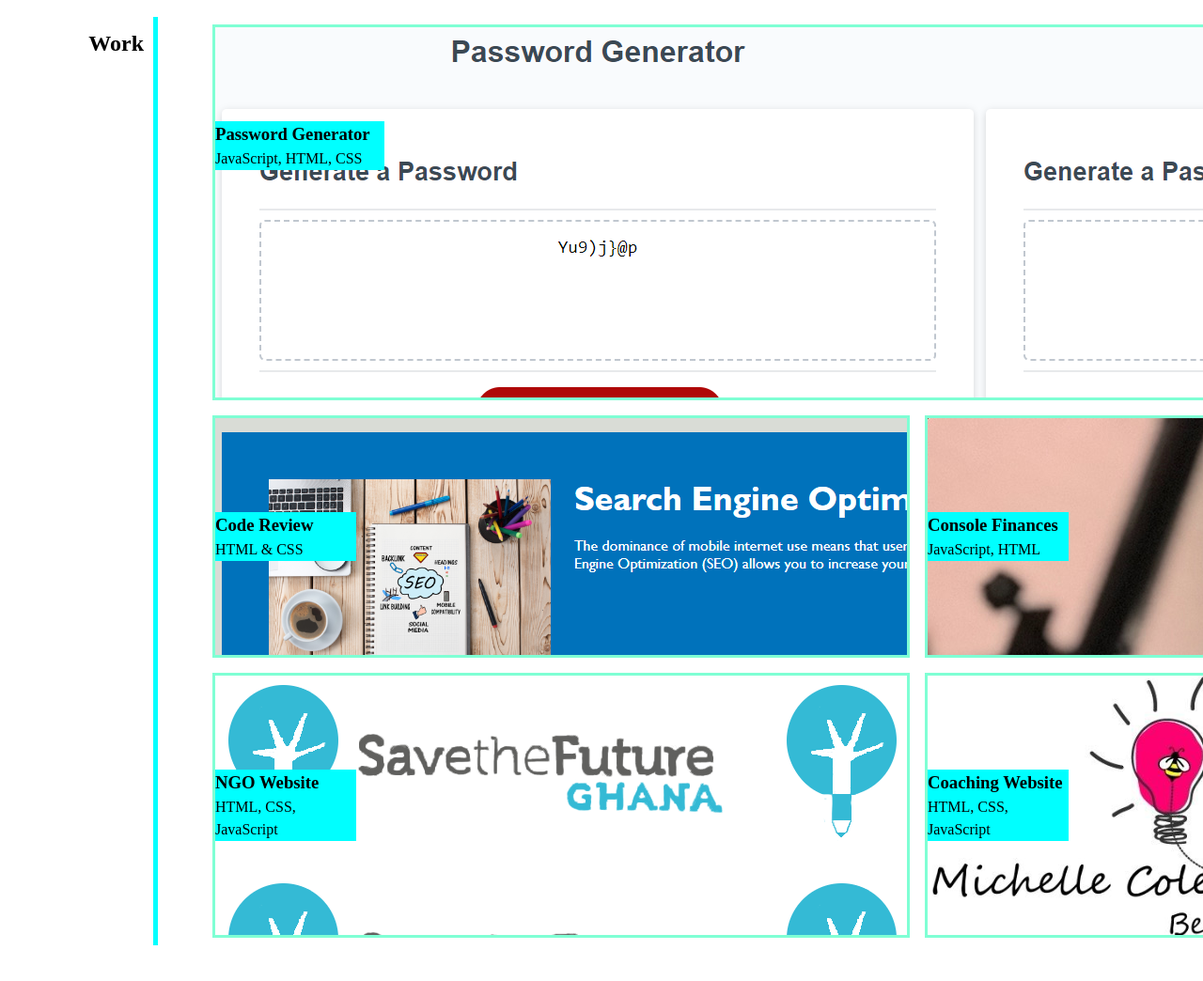
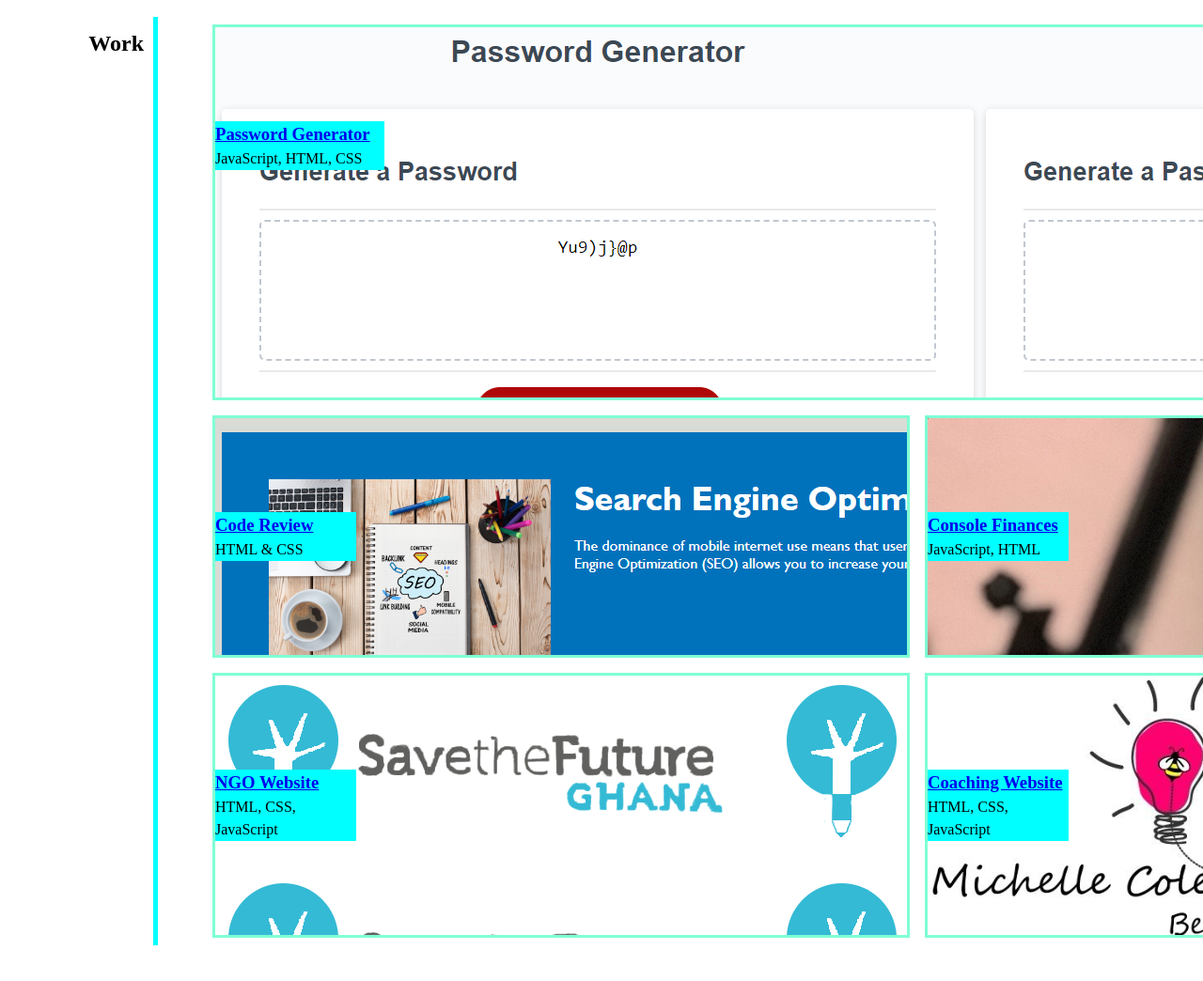
Before and after one commit to Sam-Wisdoms/samwisdoms-portfolio, a plain HTML site: page index.html in a window 1280 px wide. Shown: the part 500-1544 px from the top of the page at 94% size. Drawn offline with Linux system fonts and the light colour scheme.

Commit message:
Added links

```diff
--- a/index.html
+++ b/index.html
@@ -42,31 +42,31 @@
       <div class="projects-container content">
         <div class="single-project" id="password-generator">
           <div class="project-name">
-            <h3>Password Generator</h3>
+            <h3><a href="#">Password Generator</a></h3>
             <p>JavaScript, HTML, CSS</p>
           </div>
         </div>
         <div class="single-project" id="hero">
           <div class="project-container">
-            <h3>Code Review</h3>
+            <h3><a href="https://sam-wisdoms.github.io/marketing-code-refactor/">Code Review</a></h3>
             <p>HTML & CSS</p>
           </div>
         </div>
         <div class="single-project" id="console-finances">
           <div class="project-container">
-            <h3>Console Finances</h3>
+            <h3><a href="https://sam-wisdoms.github.io/Console-Finances/">Console Finances</a></h3>
             <p>JavaScript, HTML</p>
           </div>
         </div>
         <div class="single-project" id="stfg">
           <div class="project-container">
-            <h3>NGO Website</h3>
+            <h3><a href="#">NGO Website</a></h3>
             <p>HTML, CSS, JavaScript</p>
           </div>
         </div>
         <div class="single-project"  id="michelle-cole">
           <div class="project-container">
-            <h3>Coaching Website</h3>
+            <h3><a href="#">Coaching Website</a></h3>
             <p>HTML, CSS, JavaScript</p>
           </div>
         </div>
@@ -79,9 +79,9 @@
       <ul class="contact">
         <li><a href="#">+447471700640</a></li>
         <li><a href="#">asamwisdoms@gmail.com</a></li>
-        <li><a href="#">GitHub</a></li>
-        <li><a href="#">Twitter</a></li>
-        <li><a href="#">LinkedIn</a></li>
+        <li><a href="https://github.com/Sam-Wisdoms">GitHub</a></li>
+        <li><a href="https://twitter.com/SamWisdoms">Twitter</a></li>
+        <li><a href="https://www.linkedin.com/in/sam-wisdoms-amenyenu-4b825b297/">LinkedIn</a></li>
       </ul>
     </footer>
   </main>
```
